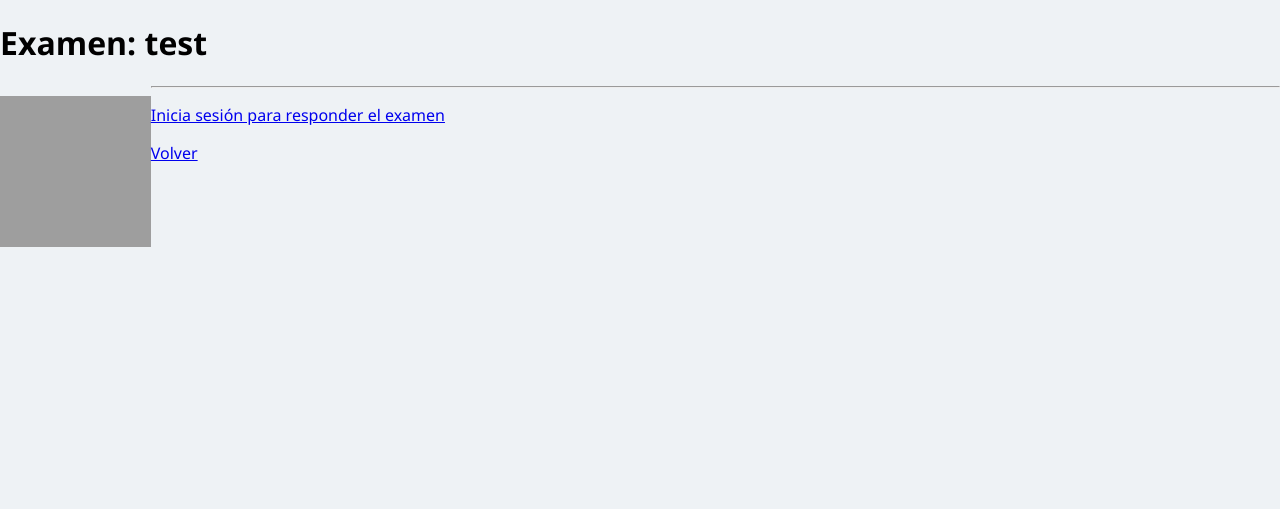
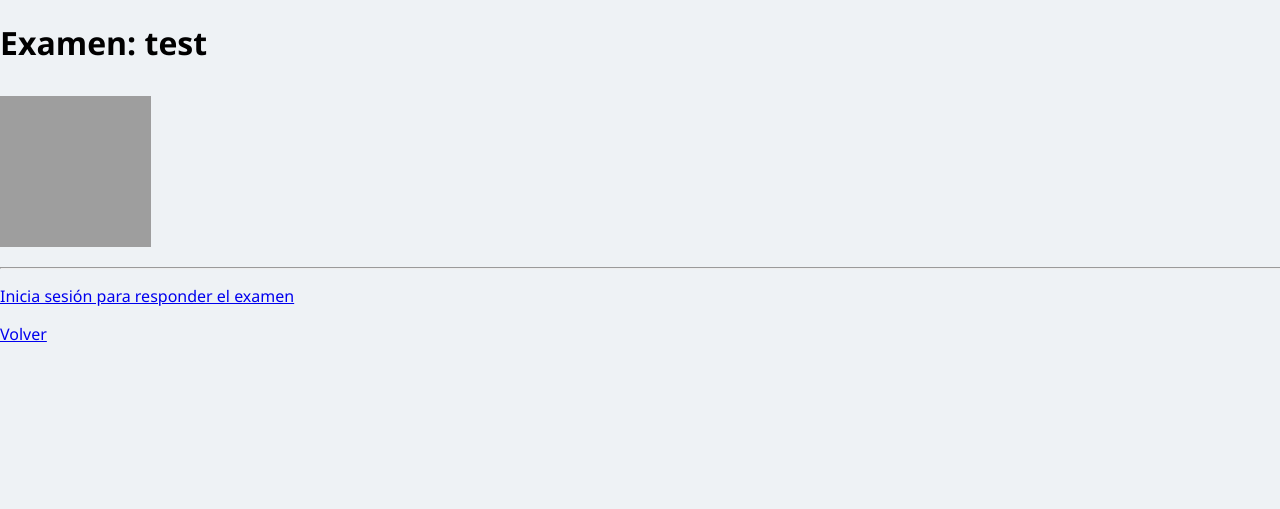
Before and after one commit to Jupazumur/Proyecto_IngSoft2_2025-2, a Django app: page /examen/30/ in a window 1280 px wide. Shown: the top 509 px of the page. Run offline with Django 5.2, Linux system fonts and the light colour scheme; data comes from the database, SQL or seed files in the repository; both versions use the stored data as it was after the commit; data that the repository does not hold is empty; some libraries are stand-ins or nearby versions; grey boxes are pictures that could not be loaded.

Commit message:
Tamaño imagenes y alineacion solucionado

```diff
--- a/contenido/static/contenido/css/estilos.css
+++ b/contenido/static/contenido/css/estilos.css
@@ -81,7 +81,7 @@ header a:visited {
 }
 
 /* =========================================
-   LOGIN (Ajustado para centrarse solo él)
+   LOGIN
    ========================================= */
 .login-container {
     background-color: white;
@@ -101,9 +101,6 @@ header a:visited {
     font-size: 1.8rem;
 }
 
-/* =========================================
-   FORMULARIOS Y BOTONES
-   ========================================= */
 .form-group { margin-bottom: 20px; }
 .form-group label { display: block; margin-bottom: 8px; font-weight: 600; color: #555; }
 .form-group input {
@@ -145,55 +142,64 @@ header a:visited {
 .component h3 { margin-top: 0; color: #333; }
 
 /* =========================================
-   IMÁGENES Y ALINEACIÓN (CORREGIDO)
+   IMÁGENES (CONFIGURACIÓN DEFINITIVA)
    ========================================= */
 
-/* 1. Regla base: Que no se salgan de la pantalla, pero respeten su tamaño */
+/* 1. Regla Básica: Responsiva pero respetando el tamaño manual del editor */
 .content img,
 .descripcion img,
 .component img,
-figure.image img {
-    max-width: 100%;       /* Responsivo: se encoge si la pantalla es chica */
-    height: auto;          /* Mantiene proporción */
-    width: auto;           /* Usa el tamaño real de la imagen, no la estira */
+figure.image img,
+main img {
+    max-width: 100%;       /* Para que no se salga del celular */
+    height: auto !important; /* Mantiene la proporción siempre */
+    /* QUITAMOS 'width: auto !important' para que el editor pueda cambiar el tamaño */
 }
 
-/* 2. El contenedor de la imagen (CKEditor usa <figure>) */
+/* 2. Contenedor de la figura (CKEditor) */
 figure.image {
-    display: table;        /* Se ajusta al ancho de la imagen */
-    margin: 10px auto;     /* Centrado por defecto */
-    clear: both;           /* Limpia el espacio */
+    display: table;
+    clear: both;
+    text-align: center;
+    margin: 10px auto; /* Centrado por defecto */
 }
 
 /* 3. ALINEACIÓN IZQUIERDA */
-.image-style-align-left {
-    float: left;           /* Flota a la izquierda */
-    margin-right: 20px;    /* Espacio para que el texto no se pegue */
-    margin-bottom: 10px;
-    clear: none;           /* Permite que el texto suba a su lado */
+.image-style-align-left,
+figure.image.image-style-align-left {
+    float: left;
+    margin-right: 20px;
+    margin-bottom: 15px;
 }
 
 /* 4. ALINEACIÓN DERECHA */
-.image-style-align-right {
-    float: right;          /* Flota a la derecha */
-    margin-left: 20px;     /* Espacio a la izquierda */
-    margin-bottom: 10px;
-    clear: none;           /* Permite que el texto suba a su lado */
+.image-style-align-right,
+figure.image.image-style-align-right {
+    float: right;
+    margin-left: 20px;
+    margin-bottom: 15px;
 }
 
 /* 5. ALINEACIÓN CENTRO */
-.image-style-align-center {
+.image-style-align-center,
+figure.image.image-style-align-center {
     margin-left: auto;
     margin-right: auto;
-    display: table;        /* Necesario para centrar figuras */
-    clear: both;           /* El texto NO sube, se queda arriba/abajo */
+    display: table;
+    float: none;
+    clear: both;
 }
 
-/* Corrección para que las cajas no colapsen si la imagen es muy alta */
-.descripcion::after, .component::after {
-    content: "";
-    display: table;
-    clear: both;
+/* 6. LA BARRERA (VITAL): Obliga a lo siguiente a irse abajo */
+.content h3,
+.content h4,
+.content form,
+.comentarios-section,
+hr {
+    clear: both !important; /* Prohíbe que suban al lado de la imagen */
+    display: block;
+    width: 100%;
+    margin-top: 30px; /* Espacio separador */
 }
 
 /* =========================================
```
Also changed, not shown: db.sqlite3.
